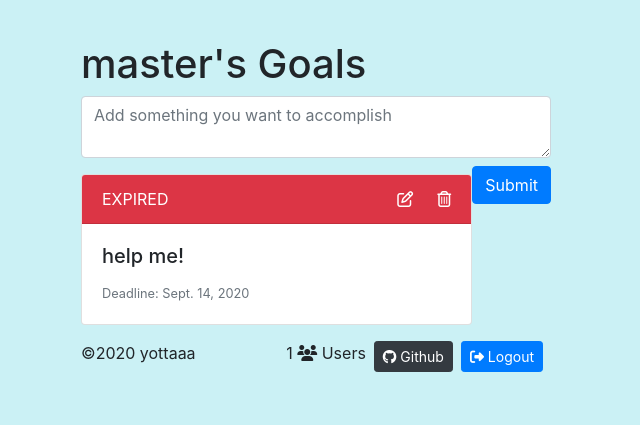
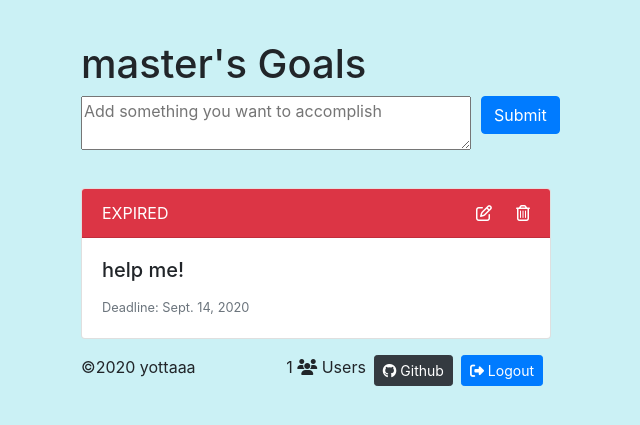
Before and after one commit to yottaaa/todowithdeadline, a Django app: page /todo/ in a window 1280 px wide. Shown: the top 425 px of the page, without its empty margins (324-964 px from the left). Run offline with Django 3.2, Linux system fonts and the light colour scheme; a user stored in the database is signed in; data comes from the database, SQL or seed files in the repository; some libraries are stand-ins or nearby versions.

Commit message:
change form properties

```diff
--- a/todoapp/templates/todoapp/index.html
+++ b/todoapp/templates/todoapp/index.html
@@ -9,8 +9,14 @@
                 <form action="{% url 'addtask' %}" method="POST">
                     <h1>{{ request.user.username }}'s Goals</h1>
                     {% csrf_token %}
-                    <textarea class="form-control mb-2" name='task' placeholder="Add something you want to accomplish" style="width: 100%;"></textarea>
-                    <input class="btn btn-primary float-right" type="submit">
+                    <div class="form-row">
+                        <div class="form-group col-10">
+                            <textarea name='task' placeholder="Add something you want to accomplish" style="width: 100%;"></textarea>
+                        </div>
+                        <div class="form-group col-2">
+                            <input class="btn btn-primary" type="submit">
+                        </div>
+                    </div>
                 </form>
             </div>
             <div class="col-12">
```
